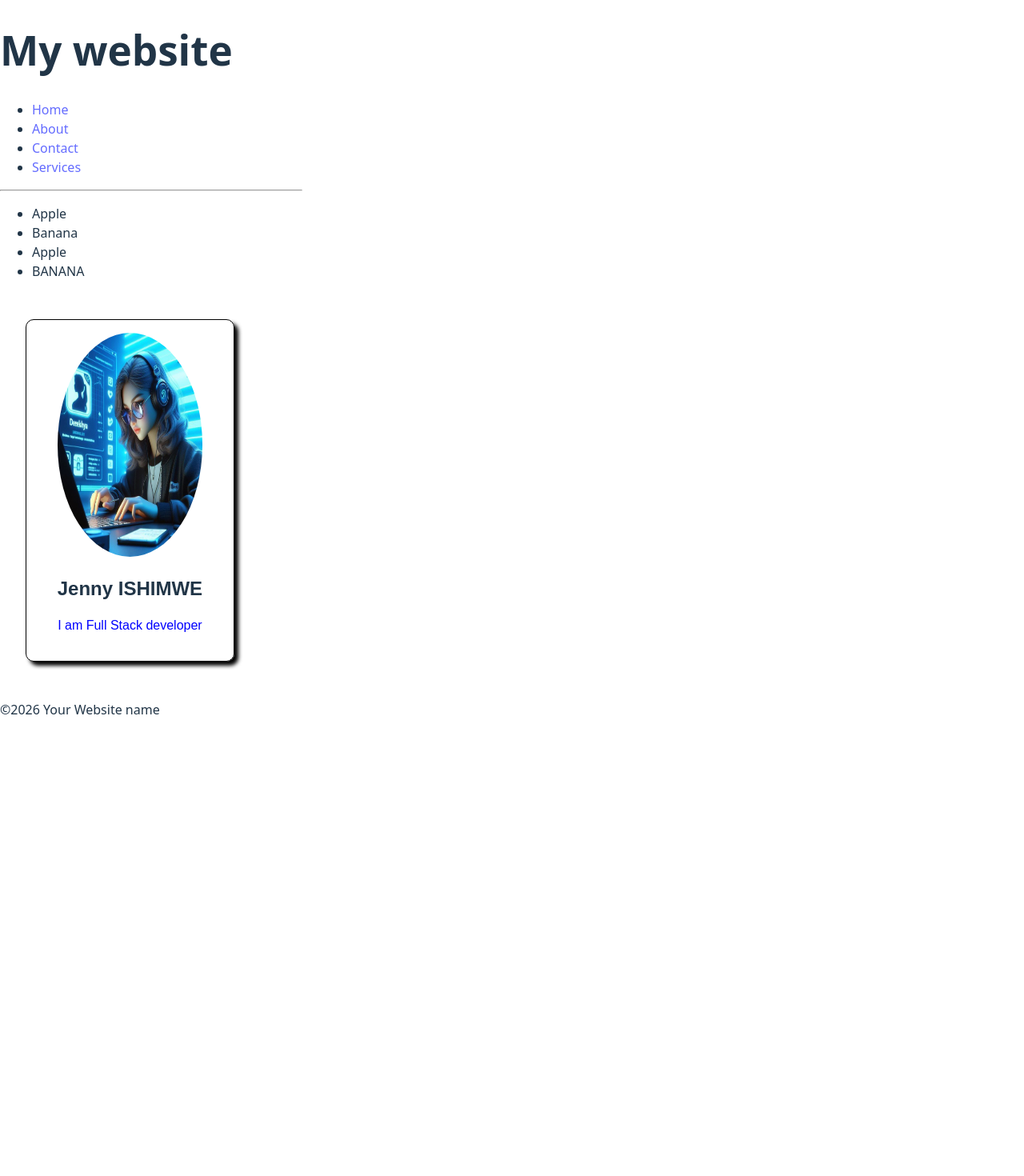
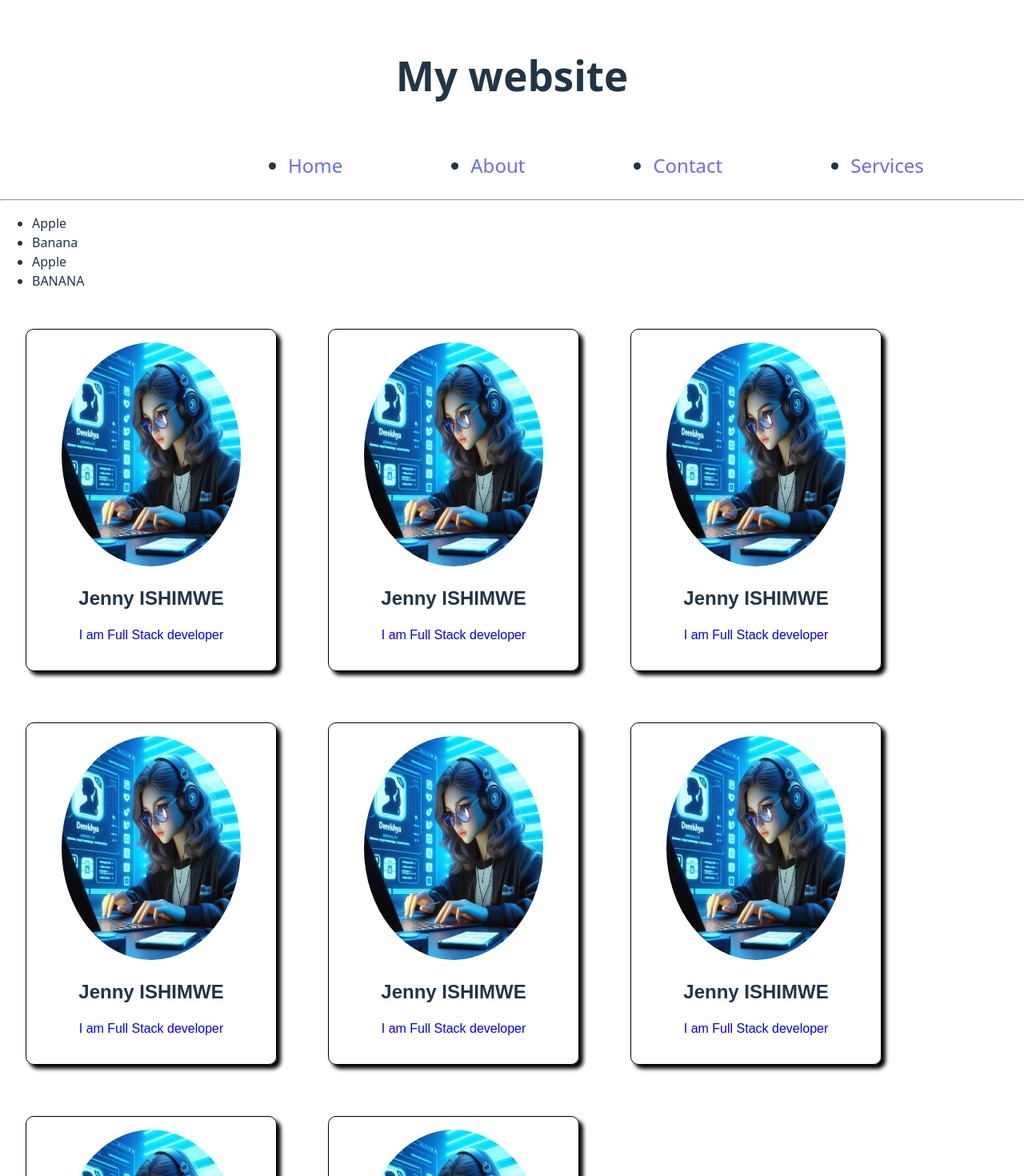
Before and after one commit to ijenny77/react-course, a React (Vite) app: page / in a window 1280 px wide. Shown: the top 1470 px of the page at 80% size. Before the commit the page ends 915 px from the top, so only its background shows below. Built offline with nearby package versions, Linux system fonts and the light colour scheme.

Commit message:
Learning about Card components

```diff
--- a/src/App.jsx
+++ b/src/App.jsx
@@ -8,6 +8,13 @@ function App(){
             <Header/>
             <Food/>
             <Card/>
+            <Card/>
+            <Card/>
+            <Card/>
+            <Card/>
+            <Card/>
+            <Card/>
+            <Card/>
             <Footer/>
         </>
     );
--- a/src/Header.jsx
+++ b/src/Header.jsx
@@ -2,8 +2,8 @@ function Header(){
     return(
         <header>
             <h1>My website</h1>
-            <nav>
-                <ul>
+            <nav className="navbar">
+                <ul className="navbarlist">
                     <li><a href="#">Home</a></li>
                     <li><a href="#">About</a></li>
                     <li><a href="#">Contact</a></li>
--- a/src/footer.jsx
+++ b/src/footer.jsx
@@ -1,7 +1,7 @@
 function Footer(){
     return(
         <footer>
-            <p>&copy;{new Date().getFullYear()} Your Website name</p>
+            <p className="footer">&copy;{new Date().getFullYear()} Your Website name</p>
         </footer>
     );
 }
--- a/src/index.css
+++ b/src/index.css
@@ -19,7 +19,7 @@ a {
   text-decoration: inherit;
 }
 a:hover {
-  color: #535bf2;
+  color: #1c26e6;
 }
 
 body {
@@ -33,6 +33,8 @@ body {
 h1 {
   font-size: 3.2em;
   line-height: 1.1;
+  text-align: center;
+  padding: 2rem 0rem;
 }
 
 button {
@@ -66,6 +68,16 @@ button:focus-visible {
     background-color: #f9f9f9;
   }
 }
+.footer{
+  text-align: center;
+}
+.navbarlist {
+  display:flex;
+  gap: 10rem;
+  font-size: 1.5rem;
+  margin-left: 20rem;
+}
+
 .card{
   border:1px solid black;
   border-radius:10px;
```
Also changed, not shown: src/assets/me.jpeg (added).
